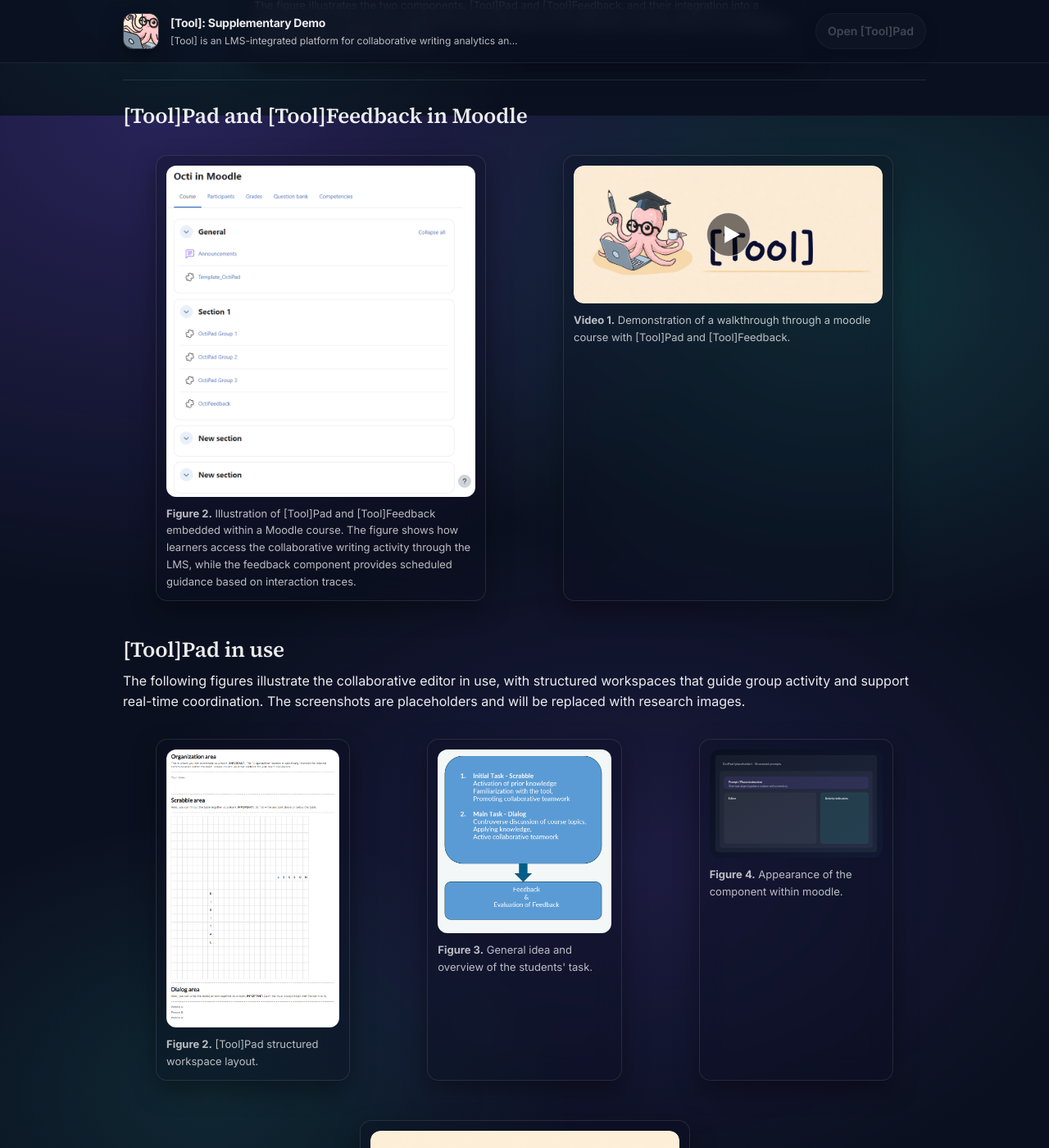
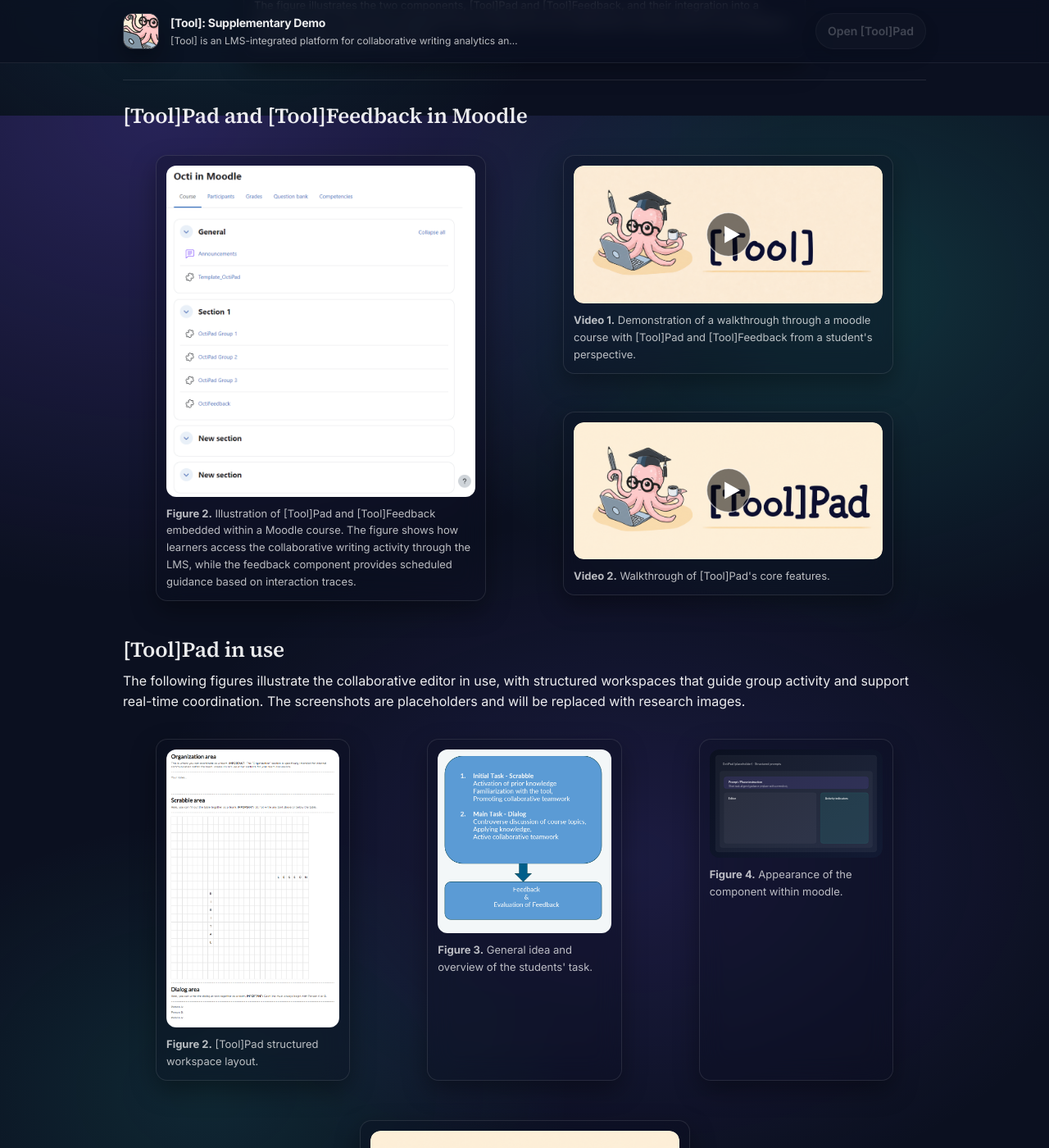
Before and after one commit to KD-info/octi-paper-website, a Jekyll site: the page built from index.md, in a window 1280 px wide and 1400 px high, scrolled down 1259 px. Shown: the whole window at 82% size. Built offline with Jekyll 4.4.1, drawn with Linux system fonts in a browser that asks for light colours.

Commit message:
feat: add video demonstration and update layout for [Tool]Pad and [Tool]Feedback

```diff
--- a/assets/css/site.css
+++ b/assets/css/site.css
@@ -289,6 +289,12 @@ li {
   grid-column: span 12;
 }
 
+.figure-stack {
+  display: flex;
+  flex-direction: column;
+  gap: 14px;
+}
+
 @media (min-width: 860px) {
   .figure-card {
     grid-column: span 4;
@@ -299,6 +305,10 @@ li {
   }
 
   .figure-half {
+    grid-column: span 6;
+  }
+
+  .figure-stack {
     grid-column: span 6;
   }
 
--- a/index.md
+++ b/index.md
@@ -36,21 +36,39 @@ title: Demonstration Website
       <strong>Figure 2.</strong> Illustration of [Tool]Pad and [Tool]Feedback embedded within a Moodle course. The figure shows how learners access the collaborative writing activity through the LMS, while the feedback component provides scheduled guidance based on interaction traces.
     </figcaption>
   </figure>
-  <figure class="figure-card figure-half video-card"
-        data-video-src="{{ '/assets/video/toolpad-features-explained.mp4' | relative_url }}">
-    <div class="video-thumb">
-      <img src="{{ '/assets/images/general/tool-banner-placeholder.png' | relative_url }}" alt="[Tool]Pad walkthrough video thumbnail" />
-      <div class="video-play-btn" aria-hidden="true">
-        <svg viewBox="0 0 80 80" fill="none" xmlns="http://www.w3.org/2000/svg" width="56" height="56">
-          <circle cx="40" cy="40" r="38" fill="rgba(0,0,0,0.52)" stroke="rgba(255,255,255,0.55)" stroke-width="2"/>
-          <polygon points="33,25 60,40 33,55" fill="white"/>
-        </svg>
+  <div class="figure-stack figure-half">
+    <figure class="figure-card video-card"
+          data-video-src="{{ '/assets/video/tool-student.mp4' | relative_url }}">
+      <div class="video-thumb">
+        <img src="{{ '/assets/images/general/tool-banner-placeholder.png' | relative_url }}" alt="[Tool]Pad walkthrough video thumbnail" />
+        <div class="video-play-btn" aria-hidden="true">
+          <svg viewBox="0 0 80 80" fill="none" xmlns="http://www.w3.org/2000/svg" width="56" height="56">
+            <circle cx="40" cy="40" r="38" fill="rgba(0,0,0,0.52)" stroke="rgba(255,255,255,0.55)" stroke-width="2"/>
+            <polygon points="33,25 60,40 33,55" fill="white"/>
+          </svg>
+        </div>
       </div>
-    </div>
-    <figcaption>
-      <strong>Video 1.</strong> Demonstration of a walkthrough through a moodle course with [Tool]Pad and [Tool]Feedback.
-    </figcaption>
-  </figure>
+      <figcaption>
+        <strong>Video 1.</strong> Demonstration of a walkthrough through a moodle course with [Tool]Pad and [Tool]Feedback from a student's perspective.
+      </figcaption>
+    </figure>
+
+    <figure class="figure-card video-card"
+          data-video-src="{{ '/assets/video/toolpad-features-explained.mp4' | relative_url }}">
+      <div class="video-thumb">
+        <img src="{{ '/assets/images/toolpad/toolpad-banner-placeholder.png' | relative_url }}" alt="[Tool]Pad features video thumbnail" />
+        <div class="video-play-btn" aria-hidden="true">
+          <svg viewBox="0 0 80 80" fill="none" xmlns="http://www.w3.org/2000/svg" width="56" height="56">
+            <circle cx="40" cy="40" r="38" fill="rgba(0,0,0,0.52)" stroke="rgba(255,255,255,0.55)" stroke-width="2"/>
+            <polygon points="33,25 60,40 33,55" fill="white"/>
+          </svg>
+        </div>
+      </div>
+      <figcaption>
+        <strong>Video 2.</strong> Walkthrough of [Tool]Pad's core features.
+      </figcaption>
+    </figure>
+  </div>
 </section>
 
 
```
Also changed, not shown: 1 other file.
